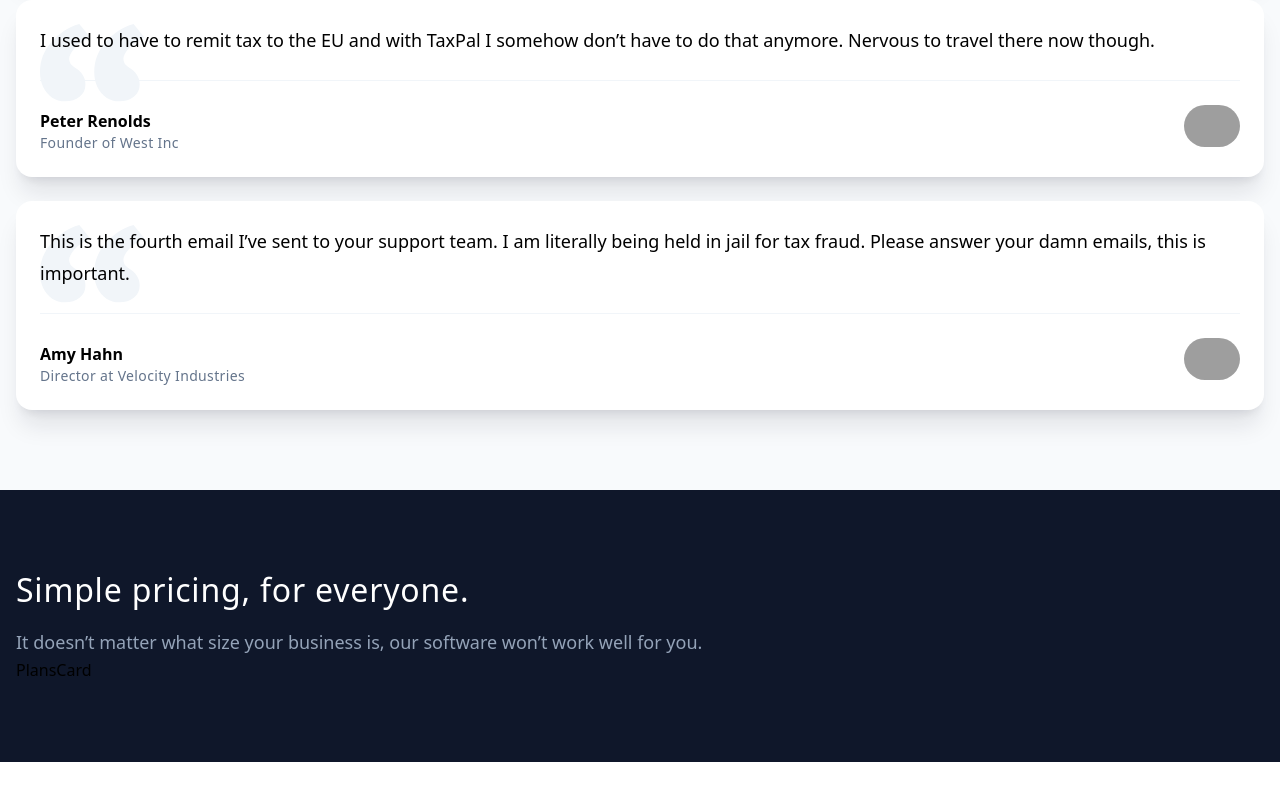
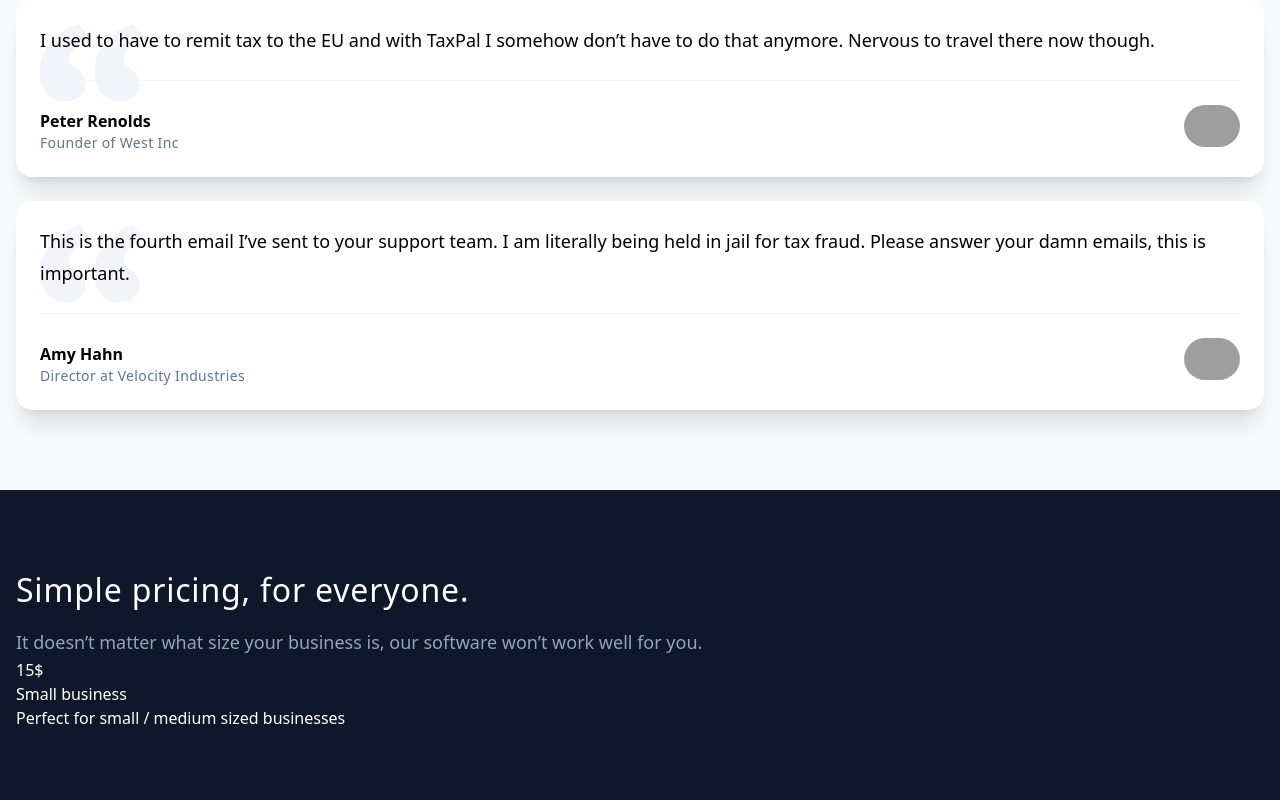
Before and after one commit to amine-omari/Taxpal-clone, a Next.js app: page / in a window 1280 px wide. Shown: the part 6692-7492 px from the top of the page. Before the commit the page ends 7454 px from the top, so only its background shows below. Built offline with nearby package versions, Linux system fonts and the light colour scheme; grey boxes are pictures that could not be loaded.

Commit message:
feat: add text to PlansCard component

```diff
--- a/components/PlansCard.jsx
+++ b/components/PlansCard.jsx
@@ -1,9 +1,13 @@
-import React from 'react'
+import React from "react";
 
 const PlansCard = () => {
   return (
-    <div>PlansCard</div>
-  )
-}
+    <div className="text-white">
+      <p>15$</p>
+      <h3>Small business</h3>
+      <p>Perfect for small / medium sized businesses</p>
+    </div>
+  );
+};
 
-export default PlansCard
+export default PlansCard;
```
